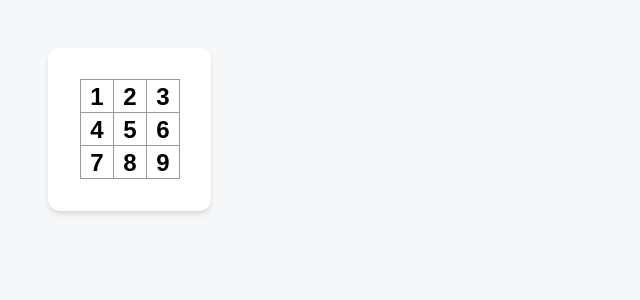
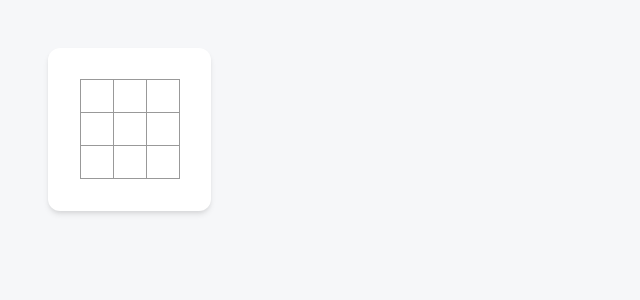
Before and after one commit to sarmaakondi/tic-react-toe, a React (Vite) app: page / in a window 1280 px wide. Shown: the top 300 px of the page, without its empty margins (0-640 px from the left). Built offline with nearby package versions, Linux system fonts and the light colour scheme.

Commit message:
Introduce state and remove the value prop

```diff
--- a/src/components/Board.jsx
+++ b/src/components/Board.jsx
@@ -4,19 +4,19 @@
     return (
         <>
             <div className="board-row">
-                <Square value="1" />
-                <Square value="2" />
-                <Square value="3" />
+                <Square />
+                <Square />
+                <Square />
             </div>
             <div className="board-row">
-                <Square value="4" />
-                <Square value="5" />
-                <Square value="6" />
+                <Square v />
+                <Square />
+                <Square />
             </div>
             <div className="board-row">
-                <Square value="7" />
-                <Square value="8" />
-                <Square value="9" />
+                <Square />
+                <Square />
+                <Square />
             </div>
         </>
     );
--- a/src/components/Square.jsx
+++ b/src/components/Square.jsx
@@ -1,5 +1,8 @@
-/* eslint-disable react/prop-types */
-export default function Square({ value }) {
+import { useState } from "react";
+
+export default function Square() {
+    const [value, setValue] = useState(null);
+
     function handleClick() {
         console.log("clicked");
     }
```
